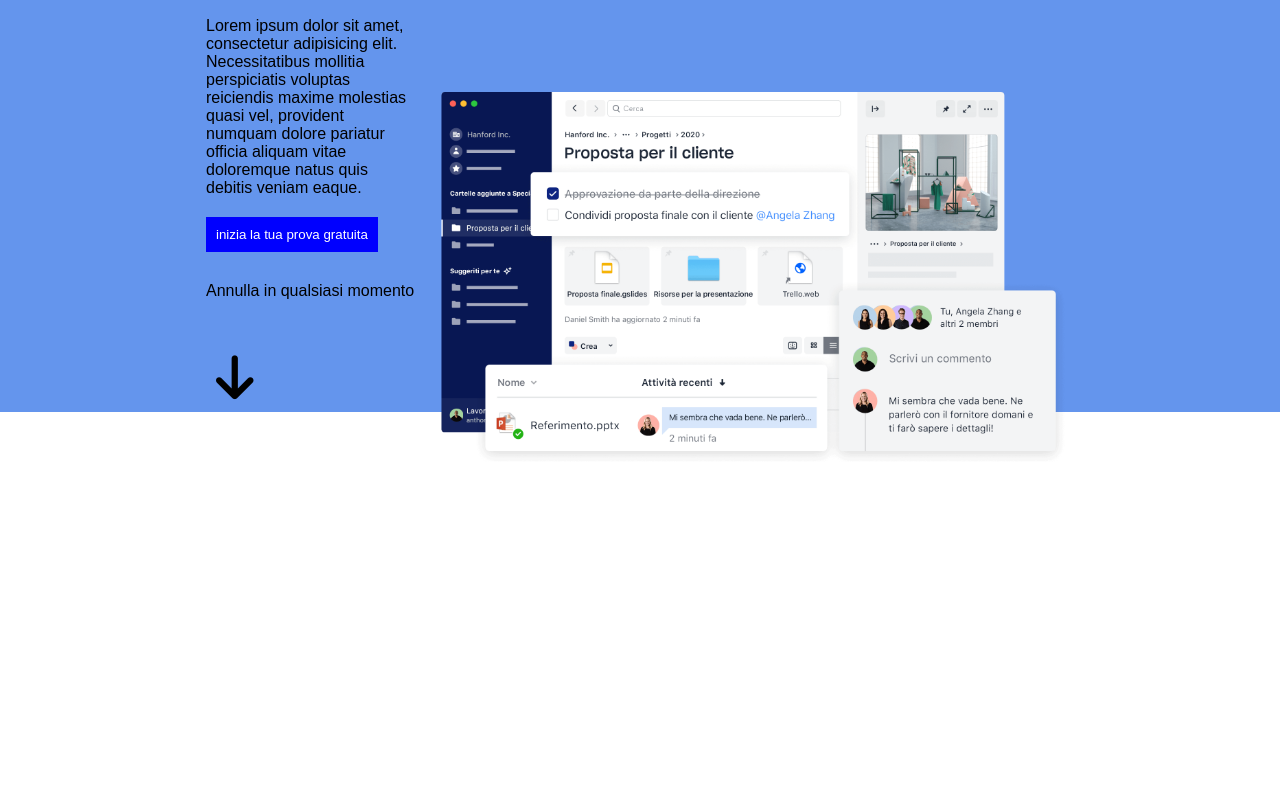
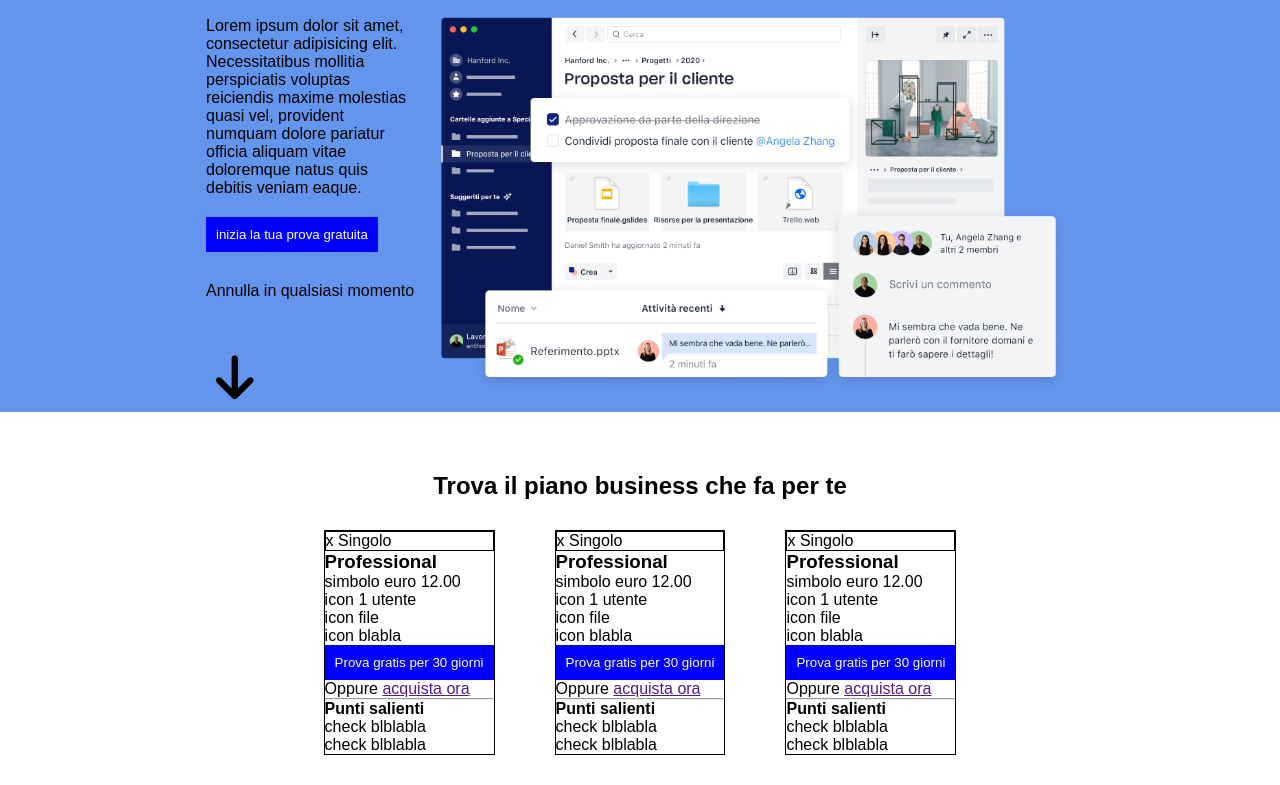
Before and after one commit to leo5295/htmlcss-dropbox, a plain HTML site: page index.html in a window 1280 px wide. Shown: the part 321-1106 px from the top of the page. Before the commit the page ends 800 px from the top, so only its background shows below. Drawn offline with Linux system fonts and the light colour scheme.

Commit message:
col layout

```diff
--- a/css/style.css
+++ b/css/style.css
@@ -40,6 +40,7 @@ header{
     width: 100%;
     padding: 20px;
     position: relative;
+    margin-bottom: 60px;
 }
 
 .jumbo{
@@ -55,9 +56,6 @@ p{
     margin-bottom: 20px;
 }
 
-img{
-    transform: translateY(20%);
-}
 .col-33{
     width: 70%;
 }
@@ -72,3 +70,23 @@ img{
     bottom: 0;
     margin: 10px;
 }
+
+
+h2{
+    text-align: center;
+}
+
+.card, .l-icon{
+    border: 1px solid black;
+}
+
+.l-row{
+    display: flex;
+    justify-content: center;
+
+}
+
+
+.l-col{
+    padding: 30px;
+}
--- a/index.html
+++ b/index.html
@@ -50,6 +50,65 @@
             </div>
         </div>
     </div>
+
+    <h2>Trova il piano business che fa per te</h2>
+
+
+    <div class="l-container">
+      <div class="l-row">
+        <div class="l-col">
+          <div class="card">
+            <div class="l-icon">x Singolo</div>
+            <h3>Professional</h3>
+            <div class="price">simbolo euro 12.00</div>
+            <div class="/month"></div>
+            <div>icon 1 utente</div>
+            <div>icon file</div>
+            <div>icon blabla</div>
+            <button class="button">Prova gratis per 30 giorni</button>
+            <div>Oppure <a href="">acquista ora</a></div>
+            <hr>
+            <h4>Punti salienti</h4>
+            <div>check blblabla</div>
+            <div>check blblabla</div>
+          </div>
+        </div>
+        <div class="l-col">
+          <div class="card">
+            <div class="l-icon">x Singolo</div>
+            <h3>Professional</h3>
+            <div class="price">simbolo euro 12.00</div>
+            <div class="/month"></div>
+            <div>icon 1 utente</div>
+            <div>icon file</div>
+            <div>icon blabla</div>
+            <button class="button">Prova gratis per 30 giorni</button>
+            <div>Oppure <a href="">acquista ora</a></div>
+            <hr>
+            <h4>Punti salienti</h4>
+            <div>check blblabla</div>
+            <div>check blblabla</div>
+          </div>
+        </div>
+        <div class="l-col">
+          <div class="card">
+            <div class="l-icon">x Singolo</div>
+            <h3>Professional</h3>
+            <div class="price">simbolo euro 12.00</div>
+            <div class="/month"></div>
+            <div>icon 1 utente</div>
+            <div>icon file</div>
+            <div>icon blabla</div>
+            <button class="button">Prova gratis per 30 giorni</button>
+            <div>Oppure <a href="">acquista ora</a></div>
+            <hr>
+            <h4>Punti salienti</h4>
+            <div>check blblabla</div>
+            <div>check blblabla</div>
+          </div>
+        </div>
+      </div>
+    </div>
 </main>
 
 </body>
```
